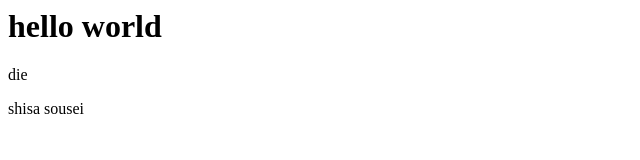
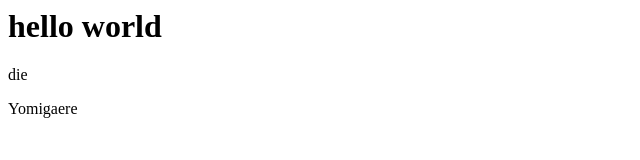
Before and after one commit to samyakrc/git-test, a website: page index.html in a window 1280 px wide. Shown: the full height of the page, 0-640 px from the left. Drawn offline with Linux system fonts and the light colour scheme.

Commit message:
Update index.html

```diff
--- a/index.html
+++ b/index.html
@@ -3,5 +3,5 @@
 <body>
 <h1>hello world</h1>
 <p>die</p>
-<p>shisa sousei</p>
+<p>Yomigaere</p>
 </body>
```
